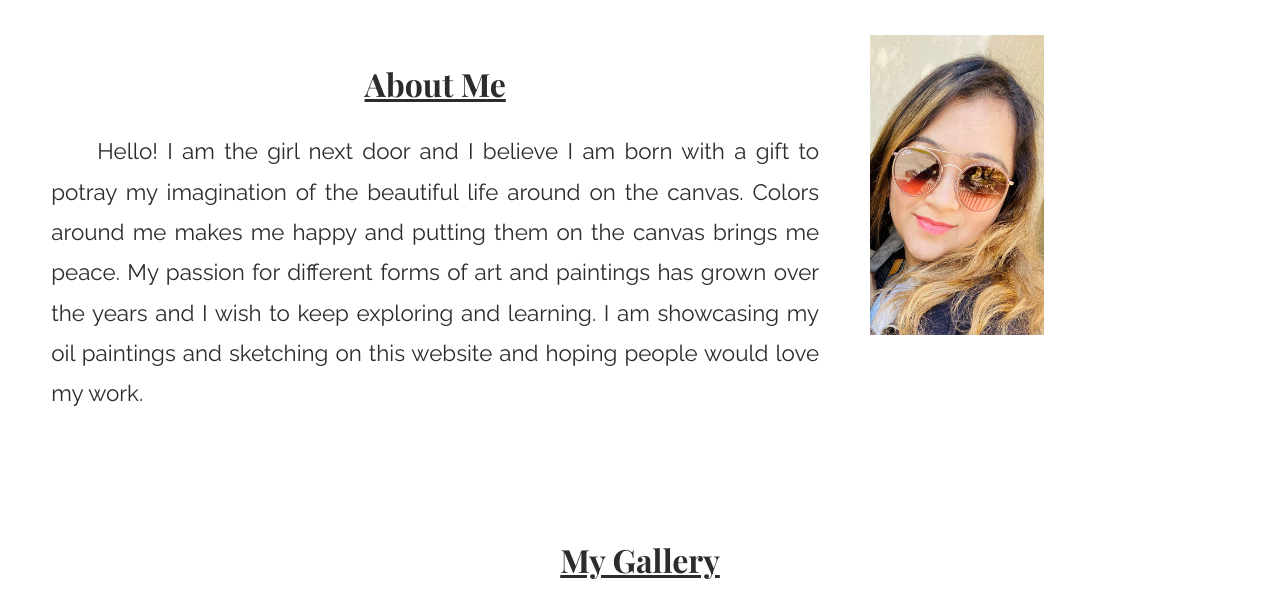
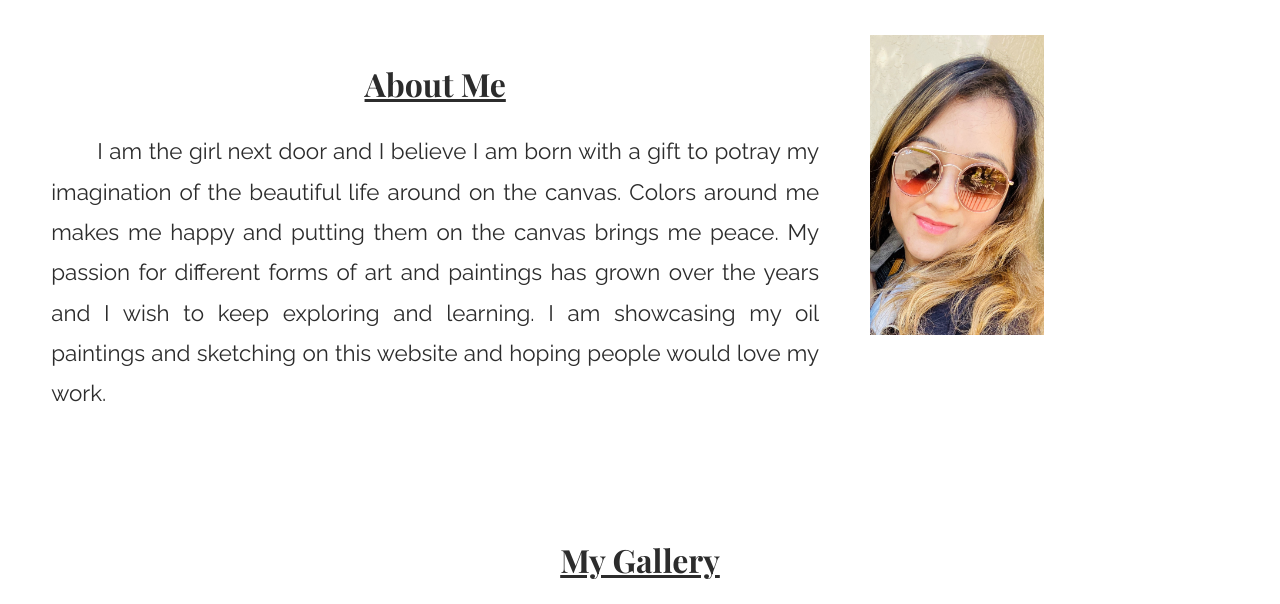
Before and after one commit to poortychitre/poortyarts, a plain HTML site: page index.html in a window 1280 px wide. Shown: the part 840-1444 px from the top of the page. Drawn offline with nearby package versions, Linux system fonts and the light colour scheme.

Commit message:
Hello message removed

```diff
--- a/index.html
+++ b/index.html
@@ -31,7 +31,7 @@
 		<section class="left-col">
 			<h2> About Me </h2>
 			<p style="text-indent: 6%;">
-				Hello! I am the girl next door and I believe I am born with a gift to potray my imagination of the beautiful life around on the canvas. Colors around me makes me happy and putting them on the canvas brings me peace. My passion for different forms of art and paintings has grown over the years and I wish to keep exploring and learning. I am showcasing my oil paintings and sketching on this website and hoping people would love my work.
+				I am the girl next door and I believe I am born with a gift to potray my imagination of the beautiful life around on the canvas. Colors around me makes me happy and putting them on the canvas brings me peace. My passion for different forms of art and paintings has grown over the years and I wish to keep exploring and learning. I am showcasing my oil paintings and sketching on this website and hoping people would love my work.
 			</p>
 		</section>
 		<section class="sidebar">
```
